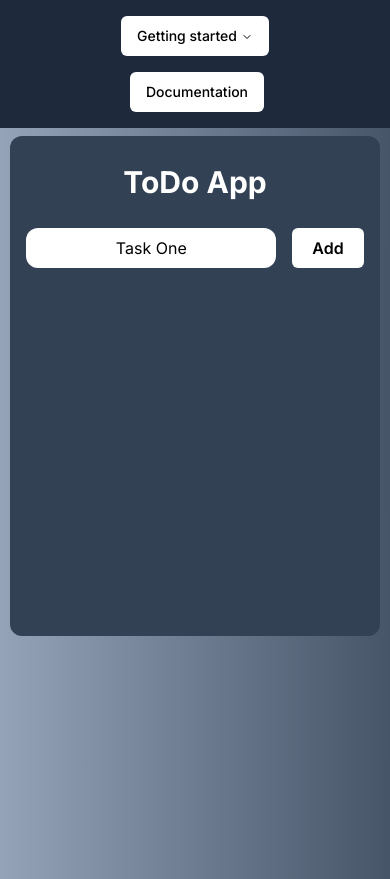
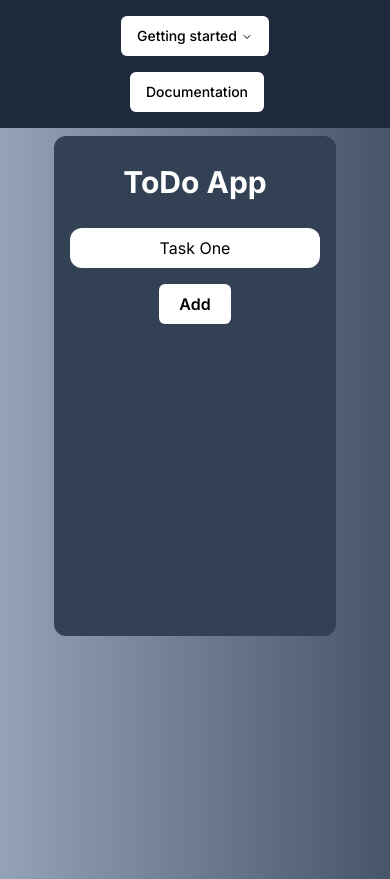
Before and after one commit to lakshya104/NextJs-ToDo, a Next.js app: page / in a window 390 px wide. Built offline with nearby package versions, Linux system fonts and the light colour scheme.

Commit message:
ResponsiveChanges

```diff
--- a/app/layout.tsx
+++ b/app/layout.tsx
@@ -6,7 +6,7 @@ import Navbar from './ui/Navbar'
 const inter = Inter({ subsets: ['latin'] })
 
 export const metadata: Metadata = {
-  title: 'Create Next App',
+  title: 'ToDo App',
   description: 'Generated by create next app',
 }
 
--- a/app/ui/ToDo.tsx
+++ b/app/ui/ToDo.tsx
@@ -63,7 +63,7 @@ export default function ToDo() {
     <div className="flex justify-center items-center ">
       <Wrapper>
         <h1 className="text-3xl text-white font-bold m-5">ToDo App</h1>
-        <div className="bg-slate-700 flex justify-center items-center">
+        <div className="bg-slate-700 flex justify-center flex-col md:flex-row items-center">
           <Input onChange={onChange} toDo={toDo} />
           <Button onClick={onClick} title={"Add"} />
         </div>
```
